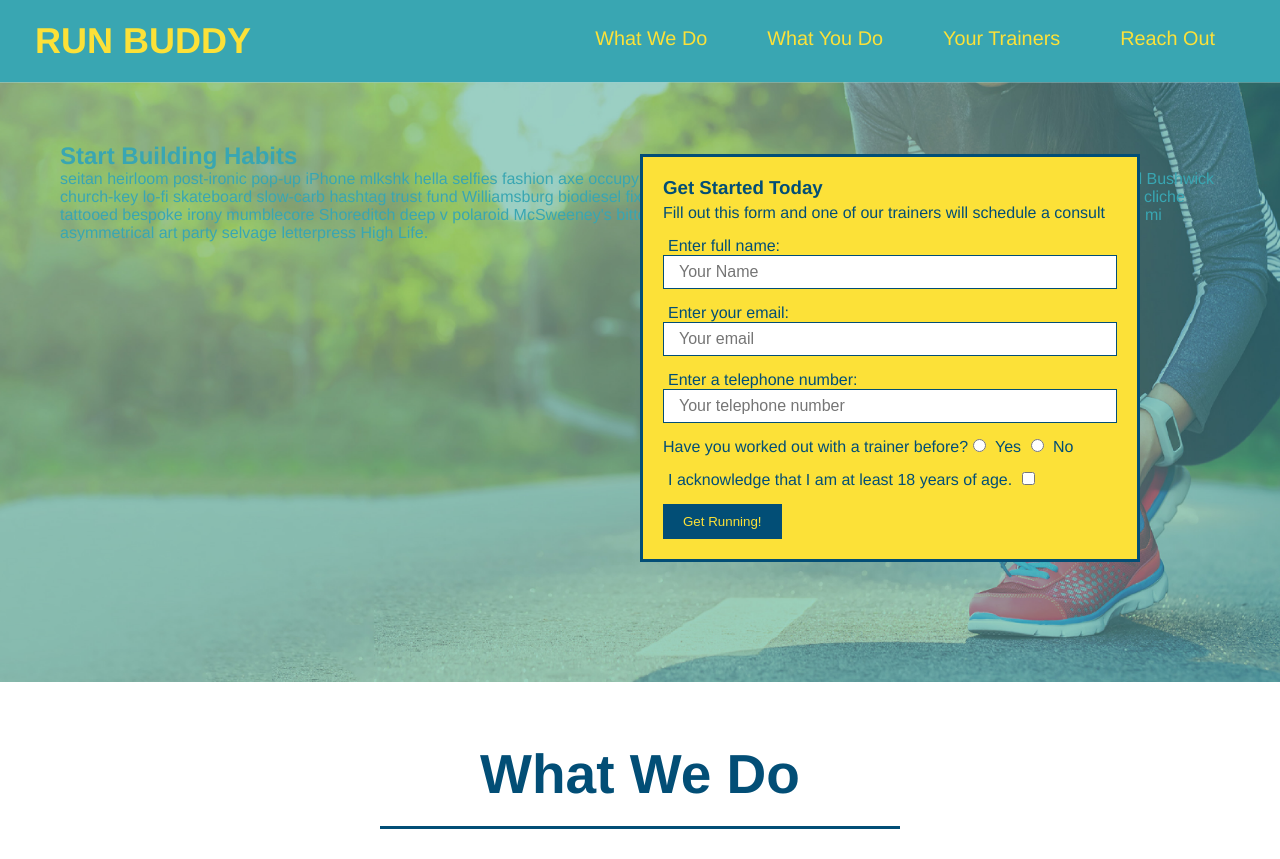
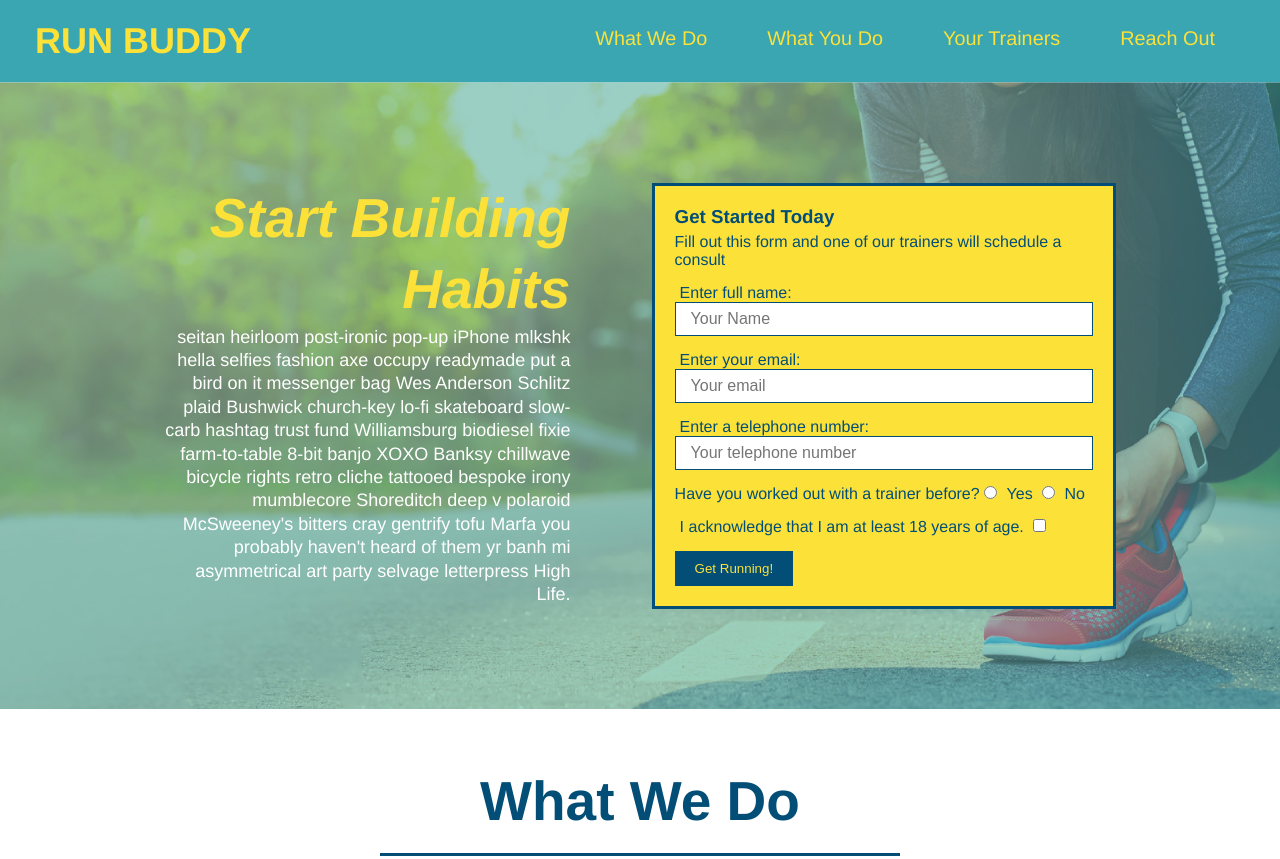
Before and after one commit to aneslin/run-buddy, a plain HTML site: page index.html in a window 1280 px wide. Shown: the top 859 px of the page. Drawn offline with Linux system fonts and the light colour scheme.

Commit message:
added flexbos to the hero

```diff
--- a/assets/css/style.css
+++ b/assets/css/style.css
@@ -52,18 +52,20 @@ header h1 {
 footer {
     background: #fce138;
     width: 100%;
-    padding: 40px 35px
+    padding: 40px 35px;
+    display: flex;
+    justify-content: space-between;
+    flex-wrap: wrap;
 }
 
 footer h2 {
-    display: inline;
     color: #024e76;
     font-size: 30px;
     margin: 0;
 }
 
 footer div {
-    float: right;
+
     line-height: 1.5;
     text-align: right;
 }
@@ -78,19 +80,37 @@ section {
 /*hero style begints */
 .hero {
     background-image: url("../images/flipped-hero-image.jpg");
-    height: 600px;
+    display: flex;
+    justify-content:center;
+    flex-wrap: wrap;
     background-size: cover;
     background-position: center;
-    position: relative;
+
+}
+
+.hero-cta{
+    width: 35%;
+    text-align: right;
+    margin:3.5%;
+    color: #ffff;
+    font-size: 18px;
+    line-height: 1.3;
+}
+
+.hero-cta h2{
+    font-style: italic;
+    font-size: 55px;
+    color: #fce138
 }
 
 .hero-form {
     border: solid 3px #024e76;
     background-color: #fce138;
     padding: 20px;
-    width: 500px;
+    width:40%;
+    margin:3.5%;
     color: #024e76;
-    position: absolute;
+
     bottom: 120px;
     right: 140px;
 }
--- a/index.html
+++ b/index.html
@@ -32,7 +32,7 @@
         </header>
         <!--jumbotron-->
         <section class = "hero">
-            <div class="hero-text">
+            <div class="hero-cta">
                 <h2>Start Building Habits</h2>
                 <p>
                     seitan heirloom post-ironic pop-up iPhone mlkshk hella selfies fashion
```
